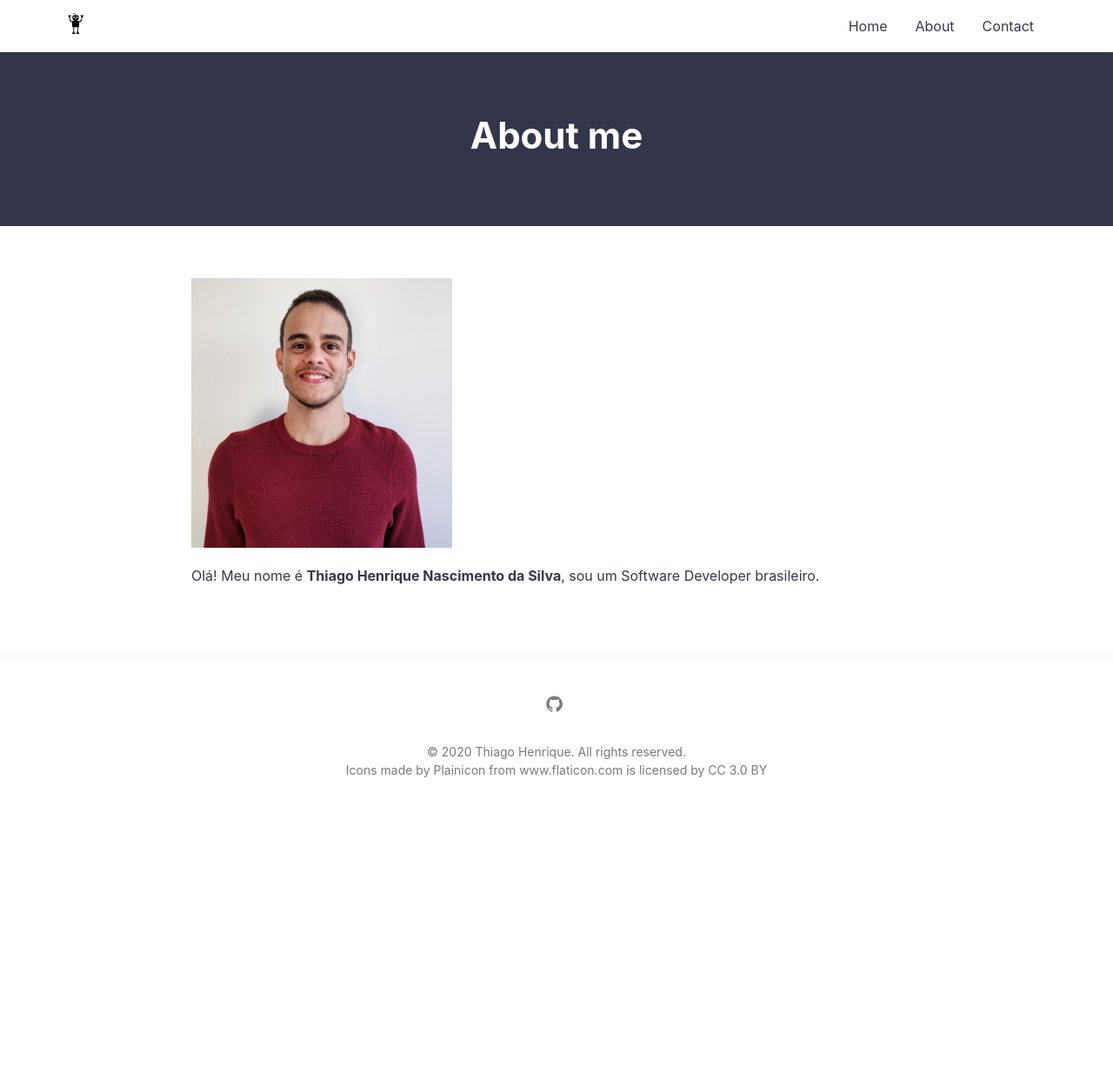
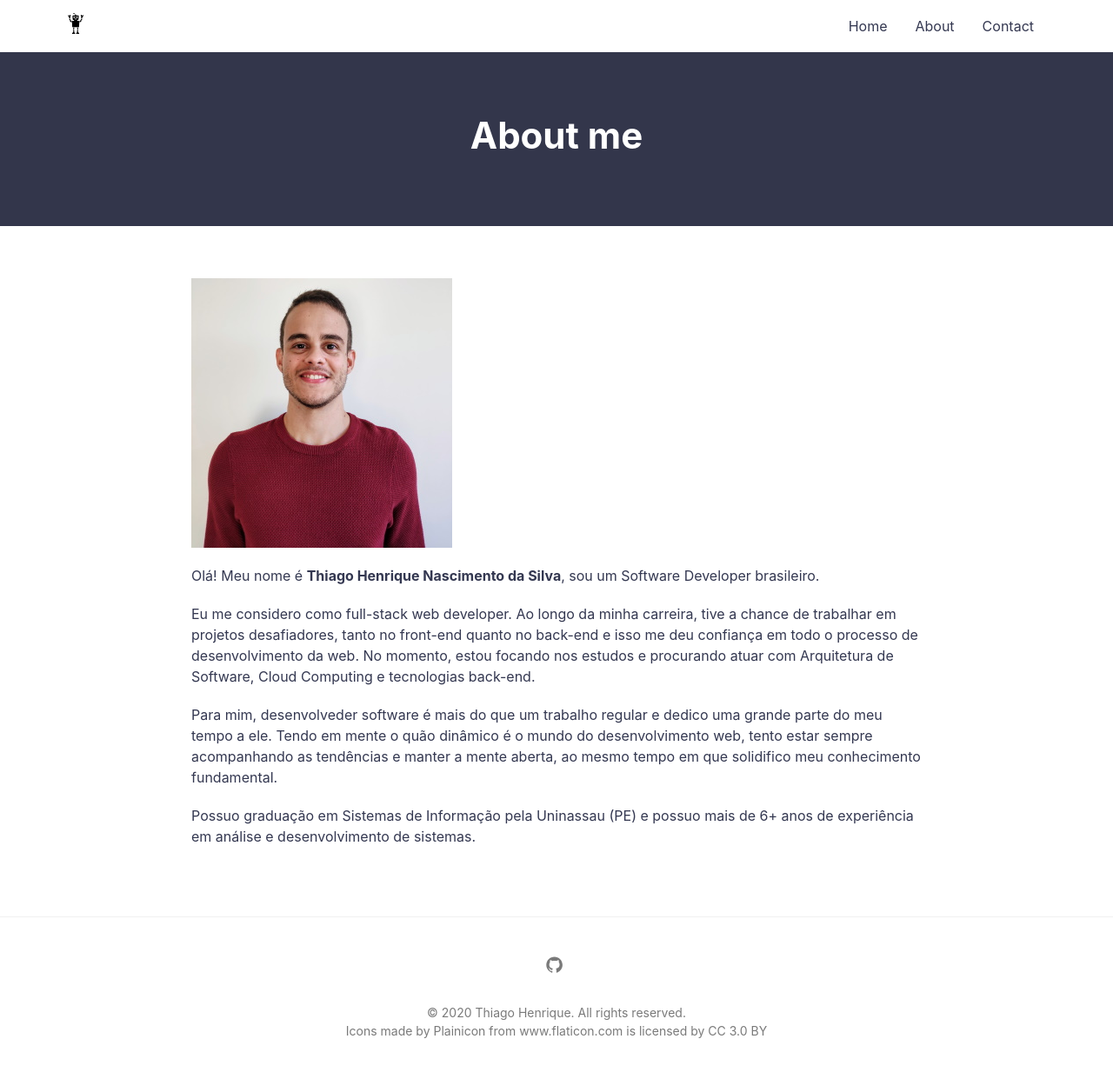
Before and after one commit to thiagosilva95/thiagosilva95.github.io, a Jekyll site: the page built from about.md, in a window 1280 px wide. Shown: the whole page at 87% size. Built offline with Jekyll 4.4.1, drawn with Linux system fonts in a browser that asks for light colours; before the commit the page ends 941 px from its top, so only the background shows below that.

```diff
--- a/about.md
+++ b/about.md
@@ -9,3 +9,9 @@
 ![profile]({{ "assets/img/thiagosilva-profile-50p.jpg" | absolute_url }})
 
 Olá! Meu nome é **Thiago Henrique Nascimento da Silva**, sou um Software Developer brasileiro.
+
+Eu me considero como full-stack web developer. Ao longo da minha carreira, tive a chance de trabalhar em projetos desafiadores, tanto no front-end quanto no back-end e isso me deu confiança em todo o processo de desenvolvimento da web. No momento, estou focando nos estudos e procurando atuar com Arquitetura de Software, Cloud Computing e tecnologias back-end.
+
+Para mim, desenvolveder software é mais do que um trabalho regular e dedico uma grande parte do meu tempo a ele. Tendo em mente o quão dinâmico é o mundo do desenvolvimento web, tento estar sempre acompanhando as tendências e manter a mente aberta, ao mesmo tempo em que solidifico meu conhecimento fundamental.
+
+Possuo graduação em Sistemas de Informação pela Uninassau (PE) e possuo mais de 6+ anos de experiência em análise e desenvolvimento de sistemas.
```
